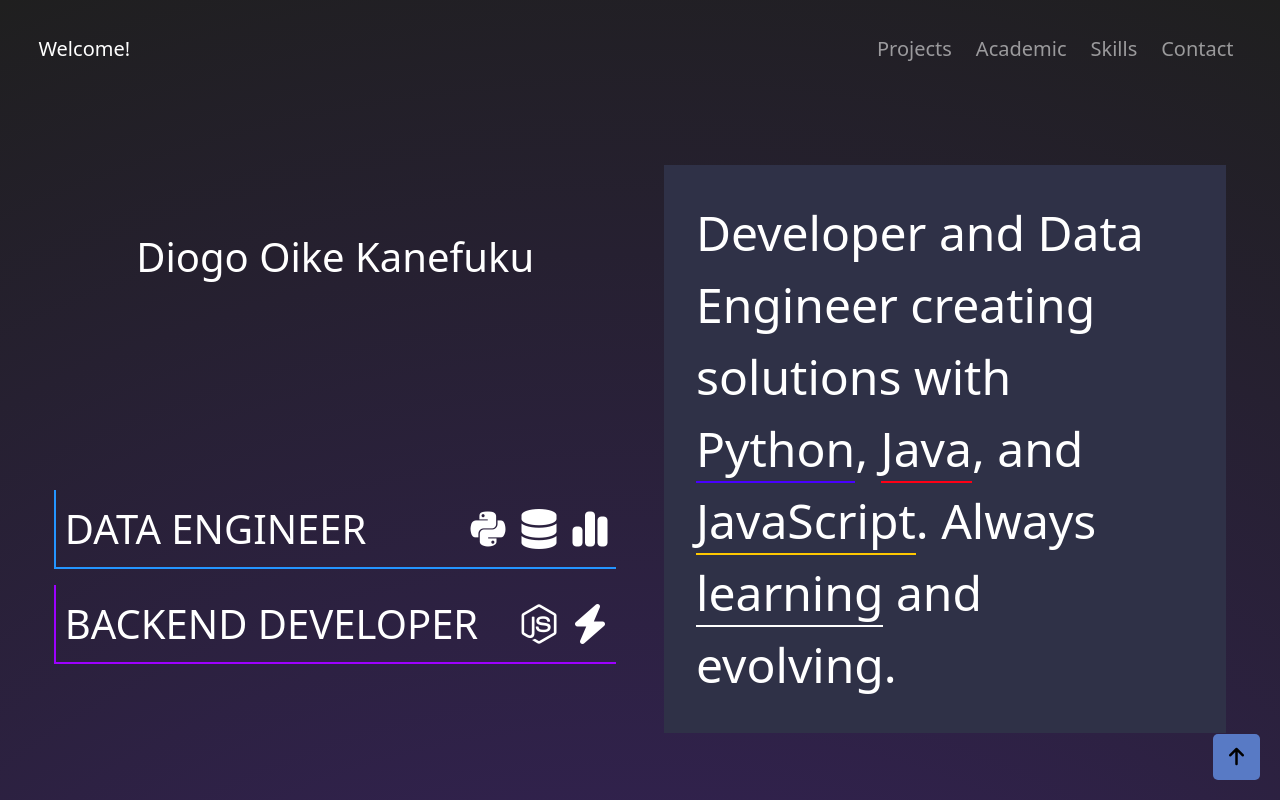
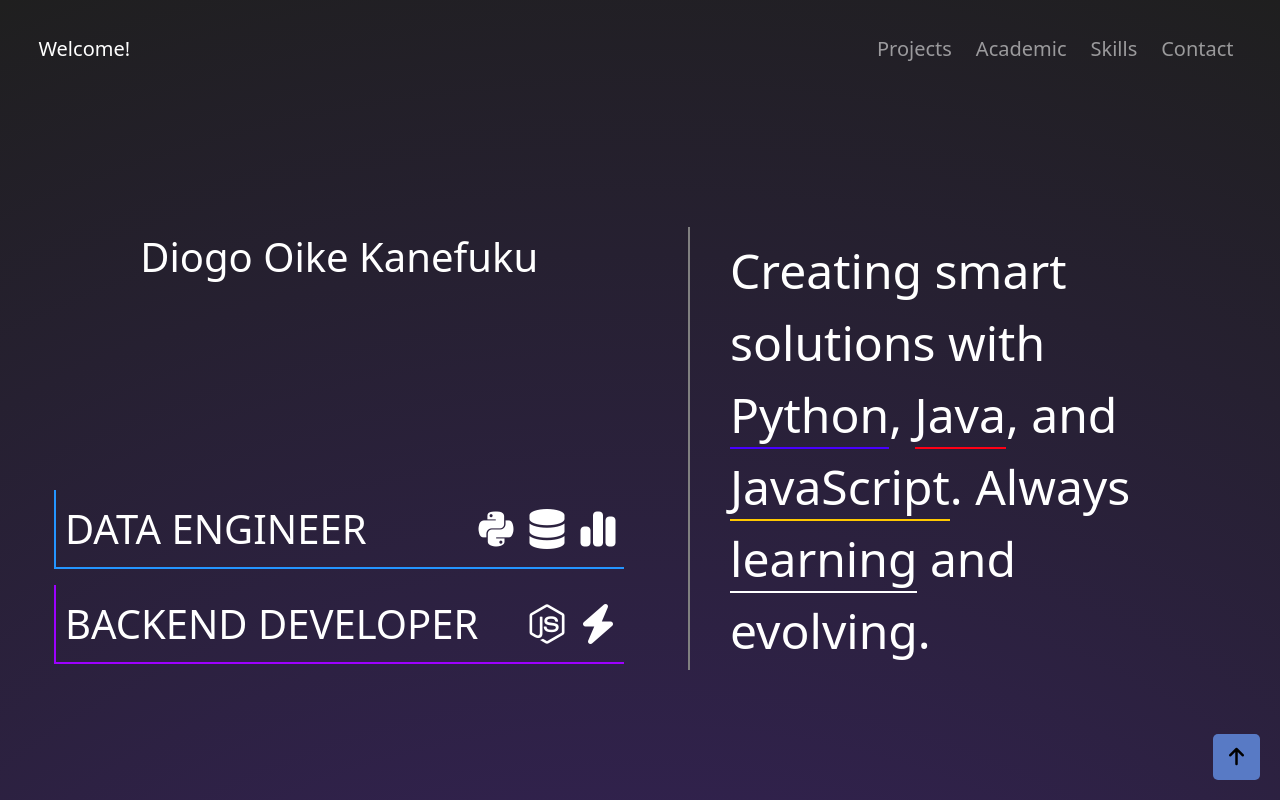
Before and after one commit to Dnaka27/Portfolio_v5, a React (Vite) app: page / in a window 1280 px wide. Shown: the top 800 px of the page. Built offline with nearby package versions, Linux system fonts and the light colour scheme; the HTML template or start-up script is replaced by a standard one.

Commit message:
fine layout set

```diff
--- a/src/components/Header.css
+++ b/src/components/Header.css
@@ -25,18 +25,18 @@ header {
   padding: 0% 3%;
   display: flex;
   justify-content: space-between;
-  gap: 1rem;
   align-items: center;
   height: 100%;
   margin: auto;
 }
 .my-role,
 .about-me {
-  padding: 0 1rem;
+  padding: 0 3rem;
   height: 90%;
   width: 50%;
 }
 .my-role {
+  padding: 0 1rem;
   text-align: left;
   display: flex;
   flex-direction: column;
@@ -79,10 +79,6 @@ h1 {
   border-left: 2px solid #9d00ff;
 }
 
-.about-me h2 {
-  font-size: 2rem;
-}
-
 .about-me {
   display: flex;
   flex-direction: column;
@@ -90,12 +86,15 @@ h1 {
 }
 
 .about-text {
-  padding: 2rem;
+  height: 70%;
+  padding: 0.5rem;
+  margin-left: 1rem;
   font-size: 3rem;
   text-align: left;
   margin: 0;
   font-weight: 100;
-  background-color: #2f3147;
+  padding-left: 2.5rem;
+  border-left: 2px solid gray;
 }
 
 .header-stylePY {
--- a/src/components/Header.jsx
+++ b/src/components/Header.jsx
@@ -84,8 +84,7 @@ const Header = () => {
         </div>
         <div className='about-me'>
           <p className='about-text'>
-            Developer and Data Engineer
-            creating solutions with{' '}
+            Creating smart solutions with{' '}
             <span className='header-styleTech header-stylePY'>Python</span>,{' '}
             <span className='header-styleTech header-styleJV'>Java</span>, and{' '}
             <span className='header-styleTech header-styleJS'>JavaScript</span>. Always{' '}
```
